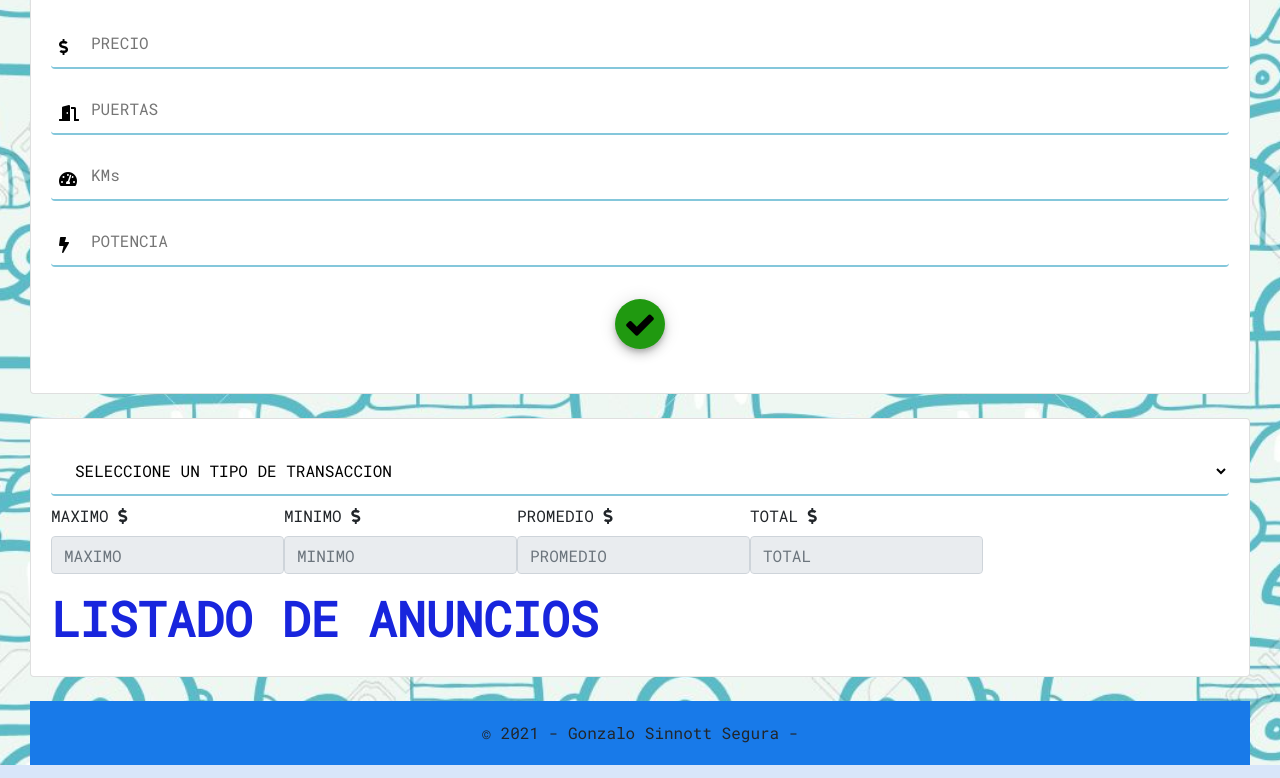
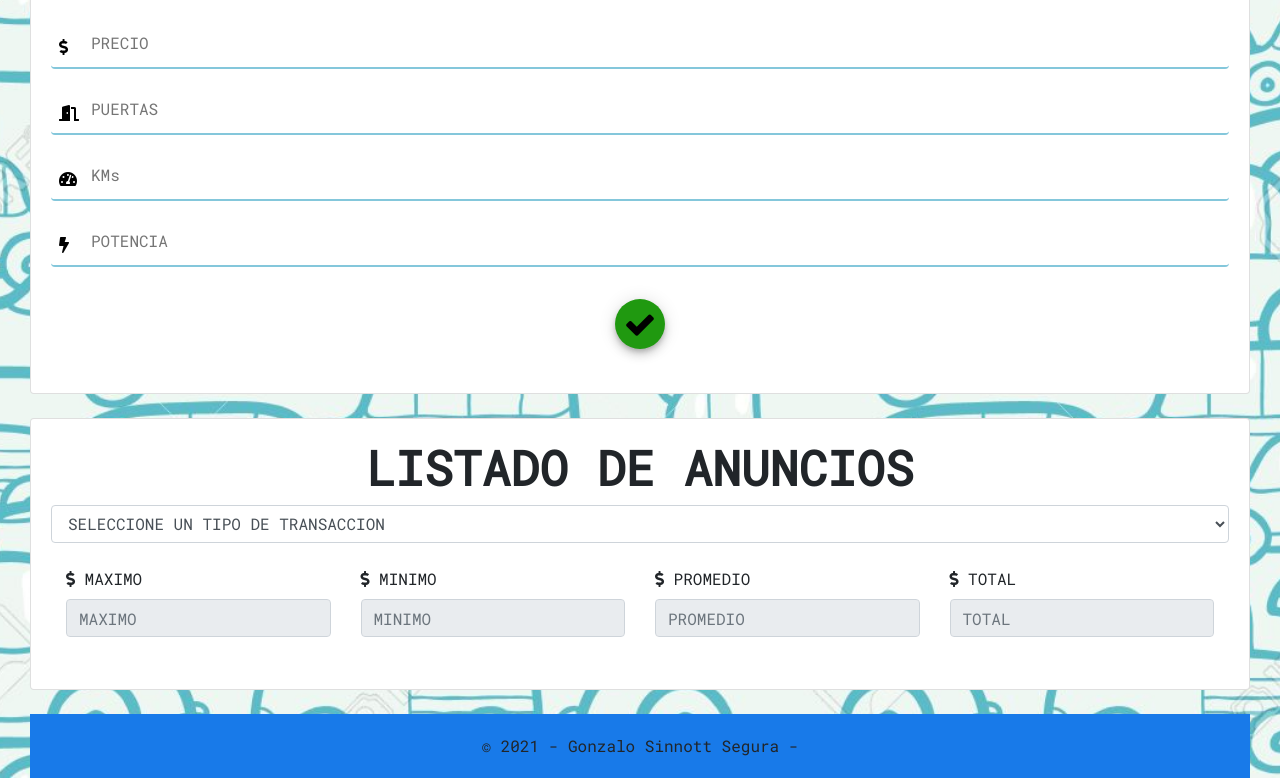
Before and after one commit to gonzalosinnott/laboIII, a plain HTML site: page Modelo_2P_Parcial/administracion.html in a window 1280 px wide. Shown: the part 808-1586 px from the top of the page. Drawn offline with nearby package versions, Linux system fonts and the light colour scheme; no server answers.

Commit message:
Retoques finales

```diff
--- a/Modelo_2P_Parcial/administracion.html
+++ b/Modelo_2P_Parcial/administracion.html
@@ -143,45 +143,49 @@
 
         <div class="card">
           <div class="card-body">
-            <select class="form-style" id="selectFiltro">
-              <option selected>SELECCIONE UN TIPO DE TRANSACCION</option>
+
+            <h2>LISTADO DE ANUNCIOS</h2>
+
+            <select class="form-control" id="selectFiltro">
+              <option selected disabled>SELECCIONE UN TIPO DE TRANSACCION</option>
               <option value="1">Todos</option>
               <option value="2">Venta</option>
               <option value="3">Alquiler</option>
               <option value="4">Permuta</option>
             </select>
 
+            <br>
+
             <div class="container-fluid">
               <div class="form-group row">
-                <div class="col-xs-3">
-                  <label>MAXIMO</label>
+                <div class="form-group col-sm-3">
                   <i class="fas fa-dollar-sign"></i>
-                  <input class="form-control" type="number" id="txtMax" name="txtMax" placeholder="MAXIMO" readonly="readonly">
+                  <label>MAXIMO </label>
+                  <input class="form-control " type="number" id="txtMax" name="txtMax" placeholder="MAXIMO" readonly>
                 </div>
 
-                <div class="col-xs-3">
+                <div class="form-group col-sm-3">
+                  <i class="fas fa-dollar-sign"></i>
                   <label>MINIMO</label>
-                  <i class="fas fa-dollar-sign"></i>
-                  <input class="form-control" type="number" id="txtMin" name="txtMin" placeholder="MINIMO" readonly="readonly">
+                  <input class="form-control" type="number" id="txtMin" name="txtMin" placeholder="MINIMO" readonly>
                 </div>
 
-                <div class="col-xs-3">
+                <div class="form-group col-sm-3">
+                  <i class="fas fa-dollar-sign"></i>
                   <label>PROMEDIO</label>
-                  <i class="fas fa-dollar-sign"></i>
-                  <input class="form-control" type="number" id="txtPromedio" name="txtPromedio" placeholder="PROMEDIO"
-                    readonly="readonly">
+                  <input class="form-control" type="number" id="txtPromedio" name="txtPromedio" placeholder="PROMEDIO" readonly>
                 </div>
 
-                <div class="col-xs-3">
+                <div class="form-group col-sm-3">
+                  <i class="fas fa-dollar-sign"></i>
                   <label>TOTAL</label>
-                  <i class="fas fa-dollar-sign"></i>
-                  <input class="form-control" type="number" id="txtTotal" name="txtTotal" placeholder="TOTAL" readonly="readonly">
+                  <input class="form-control" type="number" id="txtTotal" name="txtTotal" placeholder="TOTAL" readonly>
                 </div>
               </div>
             </div>
+
             <section class="lista-elementos">
-              <h2>LISTADO DE ANUNCIOS</h2>
-              <div id="divTabla"></div>
+              <div class="table-responsive" id="divTabla"></div>
               <div class="spinner"></div>
             </section>
           </div>
--- a/Modelo_2P_Parcial/css/style.css
+++ b/Modelo_2P_Parcial/css/style.css
@@ -1,8 +1,6 @@
 *{
   font-family: 'Roboto Mono', monospace;
 }
-
-
 
 .banner {
   background-image: url(../assets/banner.jpg);
@@ -113,12 +111,6 @@ fieldset{
 }
 
 
-h2{
-  text-align: center;
-}
-
-
-
 .backgroundImage {
   height: 100%;
   background-position: center;
@@ -128,8 +120,7 @@ h2{
 }
 
 h2{
-  text-align: left;
-  color: rgb(24, 37, 221);
+  text-align: center;
   font-size: 300%;
   font-weight: bold;
 }
@@ -151,8 +142,6 @@ h2{
   box-shadow: none;
 }
 
-
-/* use class to have a little animation */
 .hide-col {
   width: 0px !important;
   height: 0px !important;
--- a/Modelo_2P_Parcial/js/scriptsAdmin.js
+++ b/Modelo_2P_Parcial/js/scriptsAdmin.js
@@ -118,14 +118,14 @@ function cargarFormulario(anuncio) {
     mostrarBotones();
 
     const {txtId, txtTitulo, txtDescripcion, txtTransaccion,  txtPrecio, txtPuertas, txtKms, txtPotencia} = $formulario;
-
+    console.log(anuncio);
     txtId.value = parseInt(anuncio.id);
     txtTitulo.value= anuncio.titulo;
     txtDescripcion.value = anuncio.descripcion;
     txtTransaccion.value = anuncio.transaccion;
     txtPrecio.value = anuncio.precio;
     txtPuertas.value= anuncio.puertas;
-    txtKms.value= anuncio.kilometros;
+    txtKms.value= anuncio.kms;
     txtPotencia.value= anuncio.potencia;
 };
 
--- a/Modelo_2P_Parcial/js/scriptsCliente.js
+++ b/Modelo_2P_Parcial/js/scriptsCliente.js
@@ -49,7 +49,7 @@ function actualizarAnuncios(){
 
         liPrecio.appendChild(document. createTextNode(` Precio: ${element.precio}`));
         liPuertas.appendChild(document. createTextNode(` Puertas: ${element.puertas}`));
-        liKm.appendChild(document. createTextNode(` Km: ${element.kilometros}`));
+        liKm.appendChild(document. createTextNode(` Km: ${element.kms}`));
         liPotencia.appendChild(document. createTextNode(` Potencia: ${element.potencia}`));
 
         const ul = document.createElement("ul");
--- a/Modelo_2P_Parcial/js/tabla.js
+++ b/Modelo_2P_Parcial/js/tabla.js
@@ -41,7 +41,7 @@ export const crearTabla = (data)=>{
     tabla.appendChild(thead);
 
     //cargo el tbody
-    data.forEach((element) => {
+    Object.values(data).forEach((element) => {
 
         const tr = document.createElement("tr");
 
```
Also changed, not shown: Modelo_2P_Parcial/server/db.json (+30 -0 lines).
